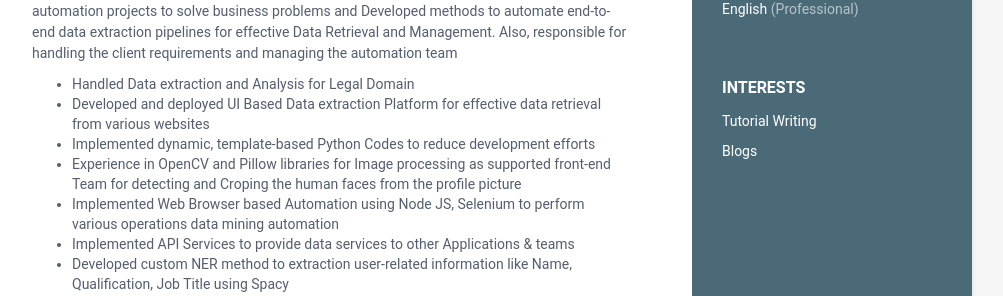
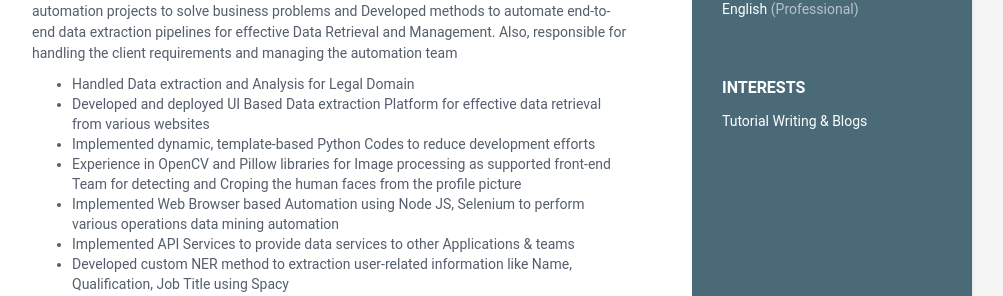
Before and after one commit to dhamodharanrk/online-cv, a Jekyll site: the page built from index.html, in a window 1280 px wide and 900 px high, scrolled down 809 px. Shown: the part 147-443 px from the top of the window, without its empty margins (168-1171 px from the left). Built offline with Jekyll 4.4.1, drawn with Linux system fonts in a browser that asks for light colours; part of the change alters nothing that is shown.

```diff
--- a/_data/data.yml
+++ b/_data/data.yml
@@ -32,11 +32,8 @@ sidebar:
         level: Professional
 
     interests:
-      - item: Tutorial Writing
-        link: https://www.dhamodharanrk.com/portfolio/blog/
-
-      - item: Blogs
-        link: https://sites.google.com/view/way2learnings/home
+      - item: Tutorial Writing & Blogs
+        link: https://www.dhamodharanrk.com/
 
     technicals:
 
```
